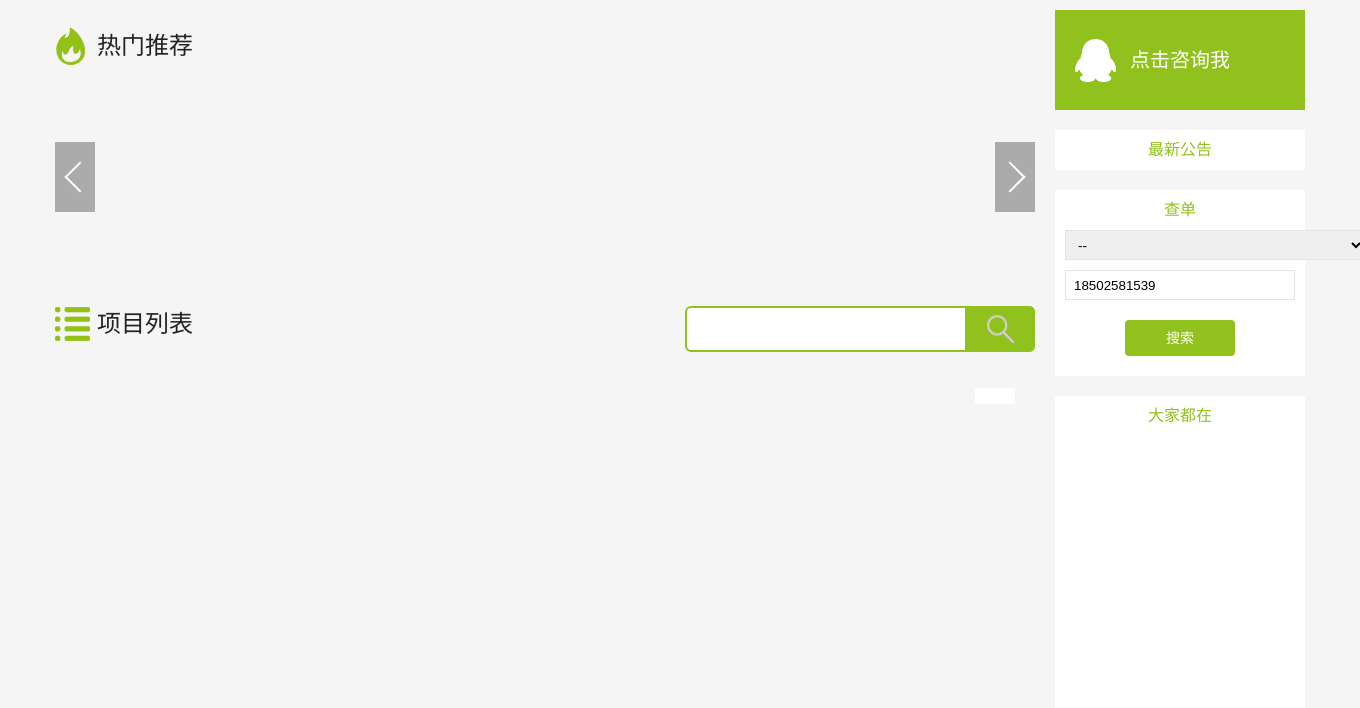
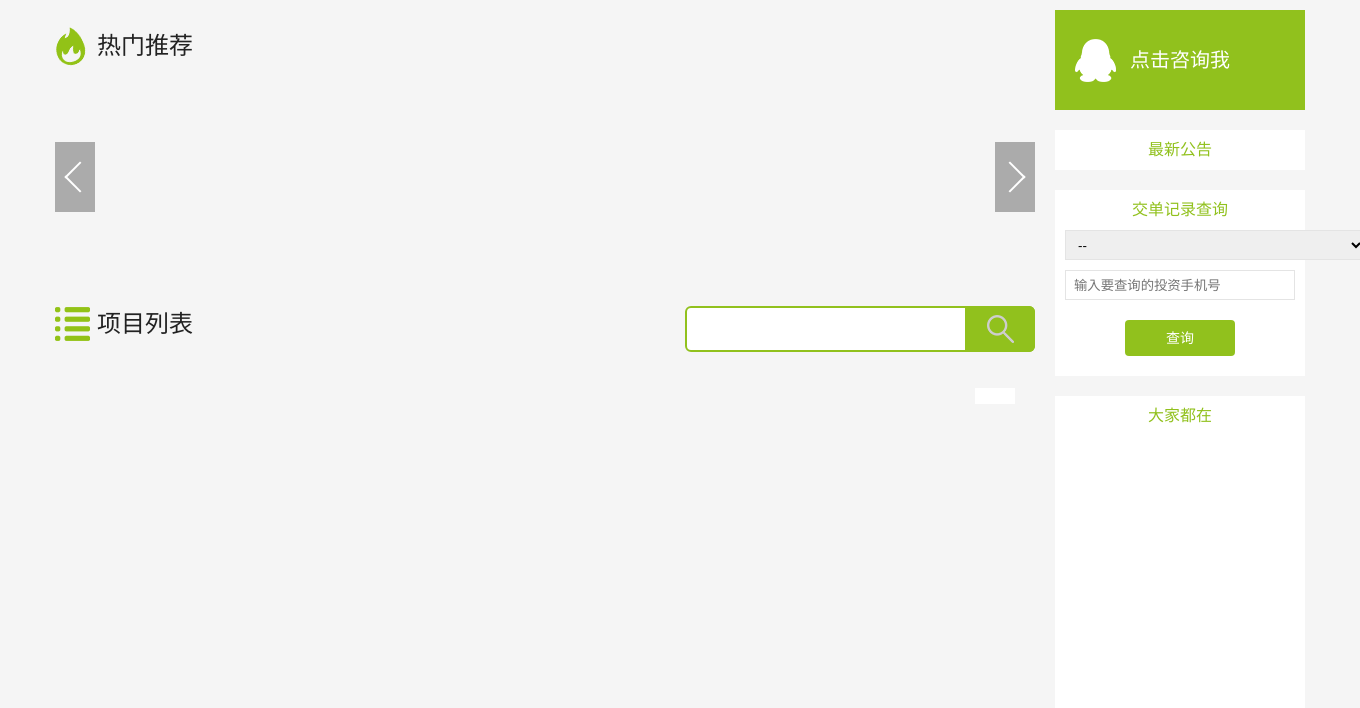
Before and after one commit to csdusunlight/homepage, a Django app: template homepage/templates/homepage.html in a window 1360 px wide. Shown: the part 360-1068 px from the top of the page. Run offline with Django 3.2, Linux system fonts and the light colour scheme; the template is opened without the code that fills it, so the values that code supplies are empty; some libraries are stand-ins or nearby versions.

Commit message:
picture_url

```diff
--- a/homepage/templates/homepage.html
+++ b/homepage/templates/homepage.html
@@ -202,15 +202,15 @@
                 </div>
             </div>
             <div class="look">
-                <h3 class="look_title">查单</h3>
+                <h3 class="look_title">交单记录查询</h3>
                 <select class="look__project" name="choose_company">
                     <option data-logo="" value="0">--</option>
                     {% for item in companies %}
                         <option data-logo="{{item.logo.url}}" value="{{item.id}}">{{item.name}}</option>
                     {%endfor%}
                 </select>
-                <input class="look__phone" type="text" maxlength="11" value="18502581539" placeholder="输入要查询的投资手机号" />
-                <a class="look__btn btn m-green">搜索</a>
+                <input class="look__phone" type="text" maxlength="11" value="" placeholder="输入要查询的投资手机号" />
+                <a class="look__btn btn m-green">查询</a>
                 <div class="look__detail">
 
                 </div>
@@ -510,7 +510,7 @@
         });
 
         $.ajax({        //获取查询的项目名称
-            url: "/restapi/sub/",
+            url: "/restapi/sub/?pageSize=999",
             dataType: "json",
             type: 'get',
             success: function(ret) {
```
